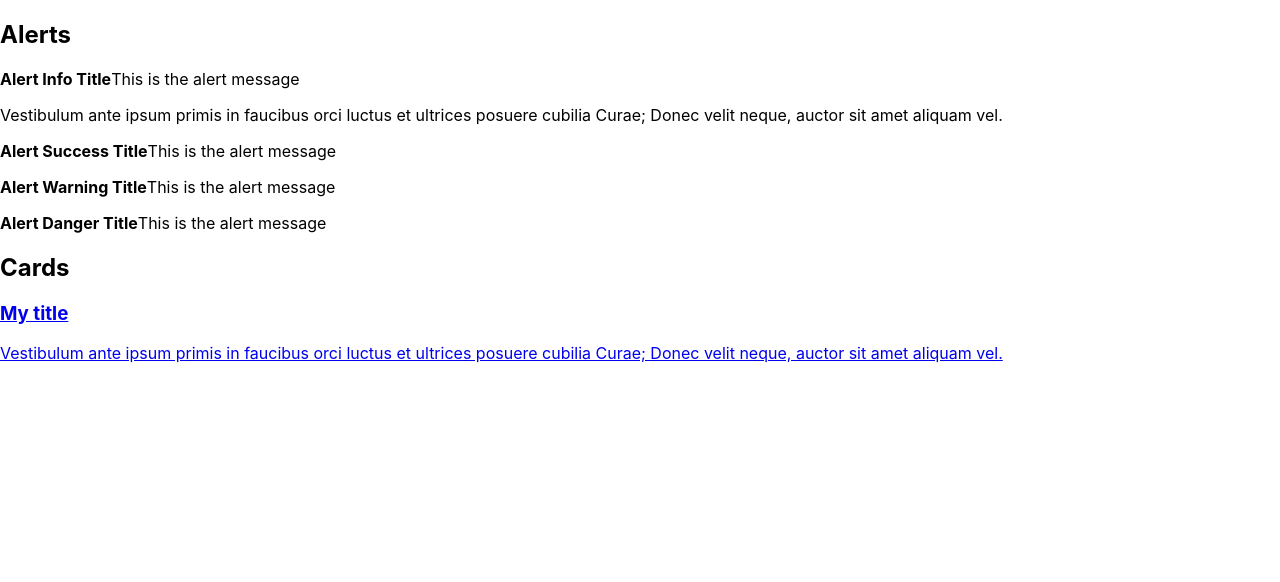
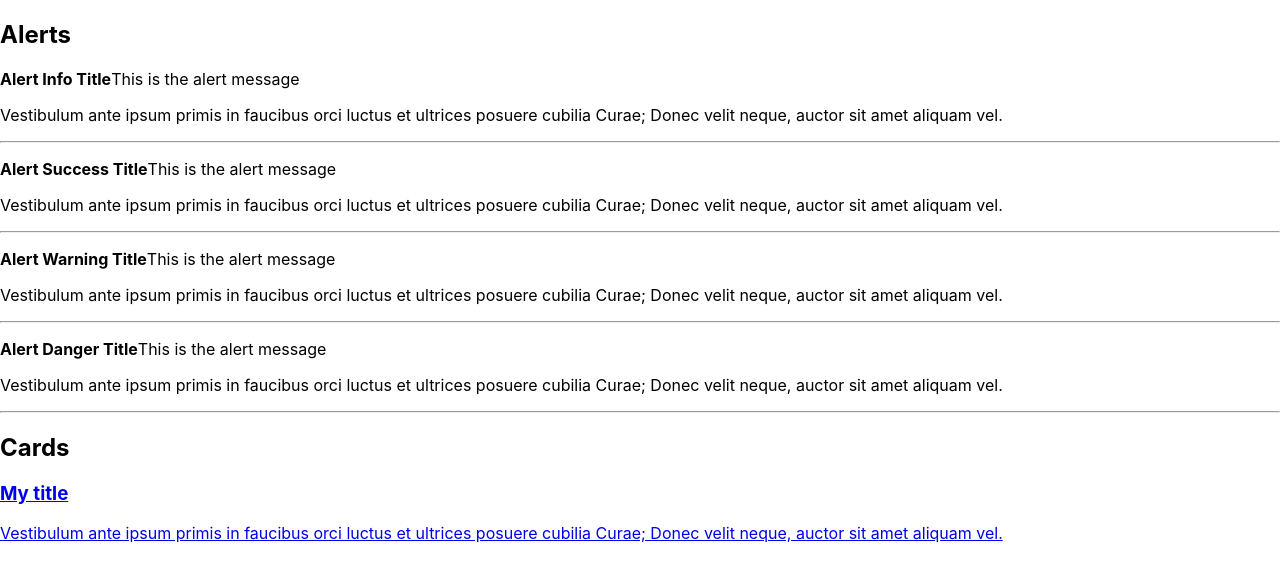
Before and after one commit to NESWebTeam/NES.Turas.DesignSystem.React, a React (Create React App) app in the folder nes.turas.designsystem.react/: page / in a window 1280 px wide. Shown: the top 582 px of the page. Built offline with nearby package versions, Linux system fonts and the light colour scheme.

Commit message:
Updated alert components

```diff
--- a/nes.turas.designsystem.react/src/App.js
+++ b/nes.turas.designsystem.react/src/App.js
@@ -9,29 +9,42 @@ import LoremIpsum from "./TurasComponents/Utiliites/LoremIpsum";
 function App() {
   return (
     <>
-
       <h2>Alerts</h2>
       <AlertInfo
         alertTitle={"Alert Info Title"}
         alertMessage={"This is the alert message"}
       >
-          <LoremIpsum />
+        <LoremIpsum />
       </AlertInfo>
+
+      <hr />
 
       <AlertSuccess
         alertTitle="Alert Success Title"
         alertMessage="This is the alert message"
-      />
+      >
+        <LoremIpsum />
+      </AlertSuccess>
+
+      <hr />
 
       <AlertWarning
         alertTitle={"Alert Warning Title"}
         alertMessage={"This is the alert message"}
-      />
+      >
+        <LoremIpsum />
+      </AlertWarning>
+
+      <hr />
 
       <AlertDanger
         alertTitle={"Alert Danger Title"}
         alertMessage={"This is the alert message"}
-      />
+      >
+        <LoremIpsum />
+      </AlertDanger>
+
+      <hr />
 
       <h2>Cards</h2>
 
--- a/nes.turas.designsystem.react/src/TurasComponents/Alerts/AlertDanger.js
+++ b/nes.turas.designsystem.react/src/TurasComponents/Alerts/AlertDanger.js
@@ -1,6 +1,6 @@
 import React from "react";
 
-const AlertDanger = ({ alertTitle, alertMessage }) => {
+const AlertDanger = ({ alertTitle, alertMessage, children }) => {
   return (
     <div class="alert-danger alert " role="alert">
       <div class="alert-icon">
@@ -10,6 +10,7 @@ const AlertDanger = ({ alertTitle, alertMessage }) => {
         <p class="mb-0">
           <strong>{alertTitle}</strong>
           {alertMessage}
+          {children}
         </p>
       </div>
     </div>
--- a/nes.turas.designsystem.react/src/TurasComponents/Alerts/AlertSuccess.js
+++ b/nes.turas.designsystem.react/src/TurasComponents/Alerts/AlertSuccess.js
@@ -1,6 +1,6 @@
 import React from "react";
 
-const AlertSuccess = ({ alertTitle, alertMessage }) => {
+const AlertSuccess = ({ alertTitle, alertMessage, children }) => {
   return (
     <div class="alert alert-success" role="alert">
       <div class="alert-icon">
@@ -10,6 +10,7 @@ const AlertSuccess = ({ alertTitle, alertMessage }) => {
         <p class="mb-0">
           <strong>{alertTitle}</strong>
           {alertMessage}
+          {children}
         </p>
       </div>
     </div>
--- a/nes.turas.designsystem.react/src/TurasComponents/Alerts/AlertWarning.js
+++ b/nes.turas.designsystem.react/src/TurasComponents/Alerts/AlertWarning.js
@@ -1,6 +1,6 @@
 import React from "react";
 
-const AlertWarning = ({ alertTitle, alertMessage }) => {
+const AlertWarning = ({ alertTitle, alertMessage, children }) => {
   return (
     <div class="alert alert-warning " role="alert">
       <div class="alert-icon">
@@ -10,6 +10,7 @@ const AlertWarning = ({ alertTitle, alertMessage }) => {
         <p class="mb-0">
           <strong>{alertTitle}</strong>
           {alertMessage}
+          {children}
         </p>
       </div>
     </div>
```
